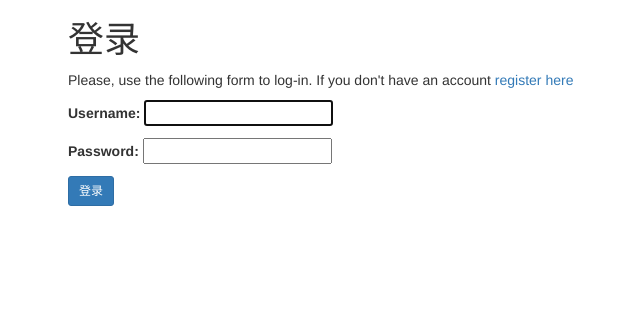
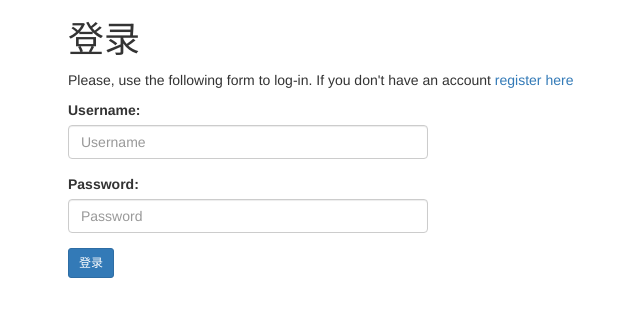
Before and after one commit to xianfuxing/django-tail, a Django app: page /accounts/login/ in a window 1280 px wide. Shown: the part 56-373 px from the top of the page, without its empty margins (2-642 px from the left). Run offline with Django 3.2, Linux system fonts and the light colour scheme; some libraries are stand-ins or nearby versions.

Commit message:
Update login form using bootstrap style

```diff
--- /dev/null
+++ b/accounts/forms.py
@@ -0,0 +1,8 @@
+from django import forms
+from django.contrib.auth.forms import AuthenticationForm
+from django.forms.widgets import PasswordInput, TextInput
+
+
+class RFPAuthForm(AuthenticationForm):
+    username = forms.CharField(widget=TextInput(attrs={'class': 'form-control','placeholder': 'Username'}))
+    password = forms.CharField(widget=PasswordInput(attrs={'class': 'form-control','placeholder':'Password'}))
--- a/accounts/templates/accounts/login.html
+++ b/accounts/templates/accounts/login.html
@@ -14,8 +14,21 @@
   {% endif %}
   <div class="login-form">
     <form action="{% url 'login' %}" method="post">
-      {{ form.as_p }}
       {% csrf_token %}
+      <div class="row">
+         <div class="col-md-4">
+            <div class="form-group">
+              <label for="{{ form.username.id_for_label }}">Username:</label>
+              {{ form.username }}
+              {{ form.username.errors }}
+            </div>
+            <div class="form-group">
+              <label for="{{ form.username.id_for_label }}">Password:</label>
+              {{ form.password }}
+              {{ form.password.errors }}
+            </div>
+         </div>
+      </div>
       <input type="hidden" name="next" value="{{ next }}" />
       <button class="btn btn-primary btn-sm" type="submit">登录</button>
     </form>
--- a/accounts/views.py
+++ b/accounts/views.py
@@ -1,14 +1,15 @@
 from django.core.urlresolvers import reverse
 from django.shortcuts import render, redirect
 from django.contrib.auth import authenticate, login, logout
-from django.contrib.auth.forms import AuthenticationForm
+#from django.contrib.auth.forms import AuthenticationForm
+from .forms import RFPAuthForm
 
 
 def auth_login(request):
     if request.user.is_authenticated():
         return redirect(reverse('tail:tail'))
     if request.method == 'POST':
-        form = AuthenticationForm(data=request.POST)
+        form = RFPAuthForm(data=request.POST)
         if form.is_valid():
             user = form.get_user()
             if user is not None:
@@ -20,5 +21,5 @@ def auth_login(request):
             else:
                 return HttpResponse('Invalid login')
     else:
-        form = AuthenticationForm()
+        form = RFPAuthForm()
     return render(request, 'accounts/login.html', {'form': form})
```
